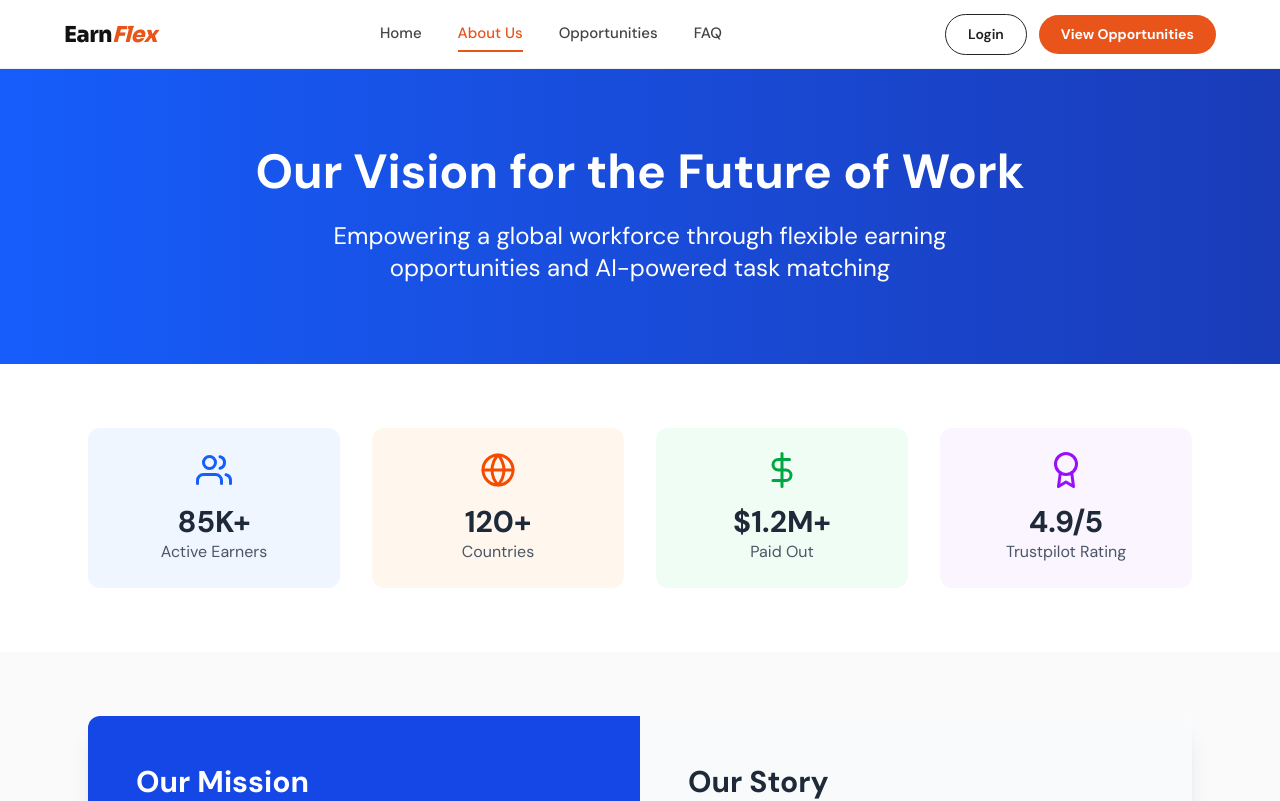
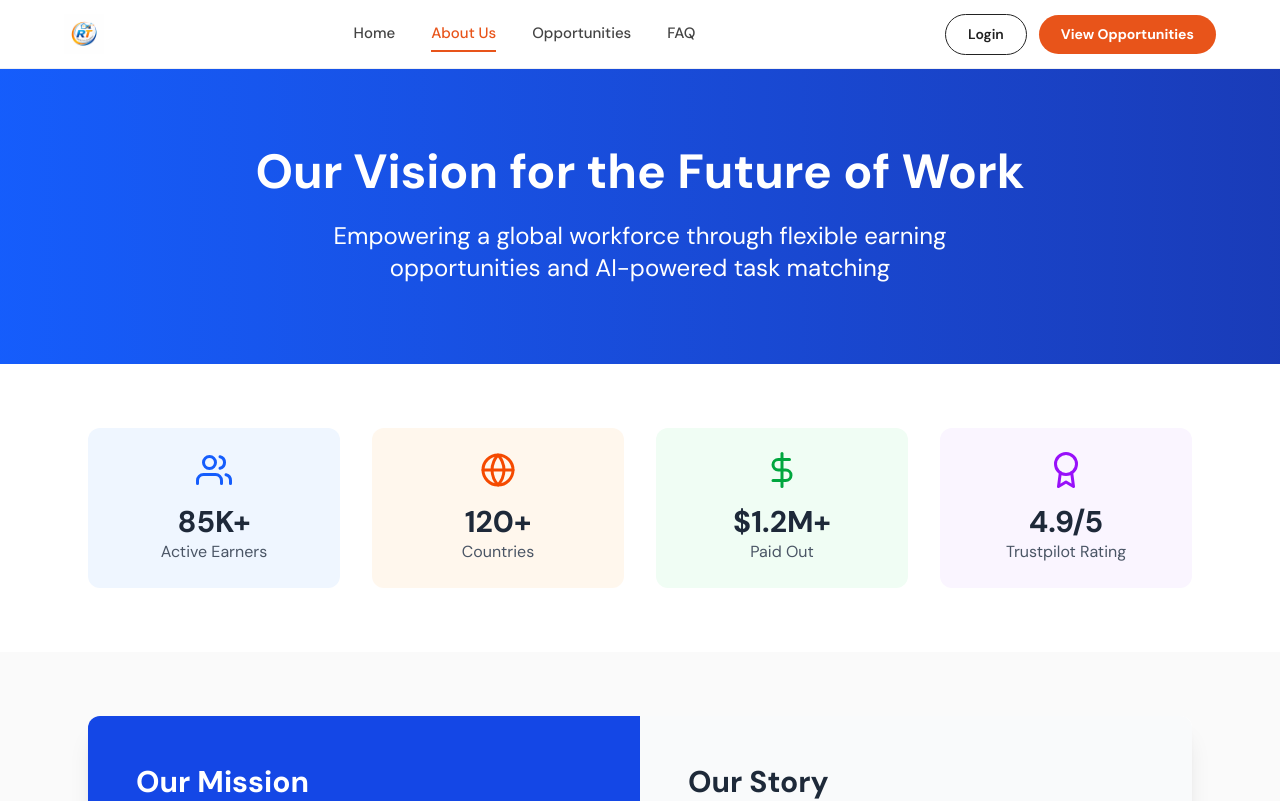
Before and after one commit to MeAsCoder/PaidTasks, a Next.js app: page /about in a window 1280 px wide. Shown: the top 801 px of the page. Built offline with nearby package versions, Linux system fonts and the light colour scheme; no server answers.

Commit message:
Added Icon to web name

```diff
--- a/components/Navbar.js
+++ b/components/Navbar.js
@@ -2,6 +2,7 @@
 import { useRouter } from 'next/router'
 import { useState, useEffect } from 'react'
 import { useAuth } from '@/context/AuthContext'
+import Image from 'next/image'
 
 export default function Navbar() {
   const router = useRouter()
@@ -178,9 +179,14 @@
 
 function LogoMark() {
   return (
-    <div style={{ display: 'flex', alignItems: 'center', gap: 0 }}>
-      <span style={{ fontFamily: "'Sora', sans-serif", fontWeight: 800, fontSize: 22, color: '#111', letterSpacing: '-0.5px' }}>Earn</span>
-      <span style={{ fontFamily: "'Sora', sans-serif", fontWeight: 800, fontSize: 22, color: '#E8541A', letterSpacing: '-0.5px', fontStyle: 'italic' }}>Flex</span>
+    <div style={{ display: 'flex', alignItems: 'center' }}>
+      <Image
+        src="/favcon.png"
+        alt="EarnFlex Logo"
+        width={40}
+        height={40}
+        priority
+      />
     </div>
   )
 }
--- a/pages/_document.js
+++ b/pages/_document.js
@@ -9,7 +9,7 @@
         <meta name="color-scheme" content="light only" />
         <meta name="theme-color" content="#ffffff" />
 
-         <link rel="icon" type="image/png" href="/favicon.png" />
+         <link rel="icon" type="image/png" href="/favcon.png" />
       </Head>
       <body className="antialiased">
         <Main />
```
